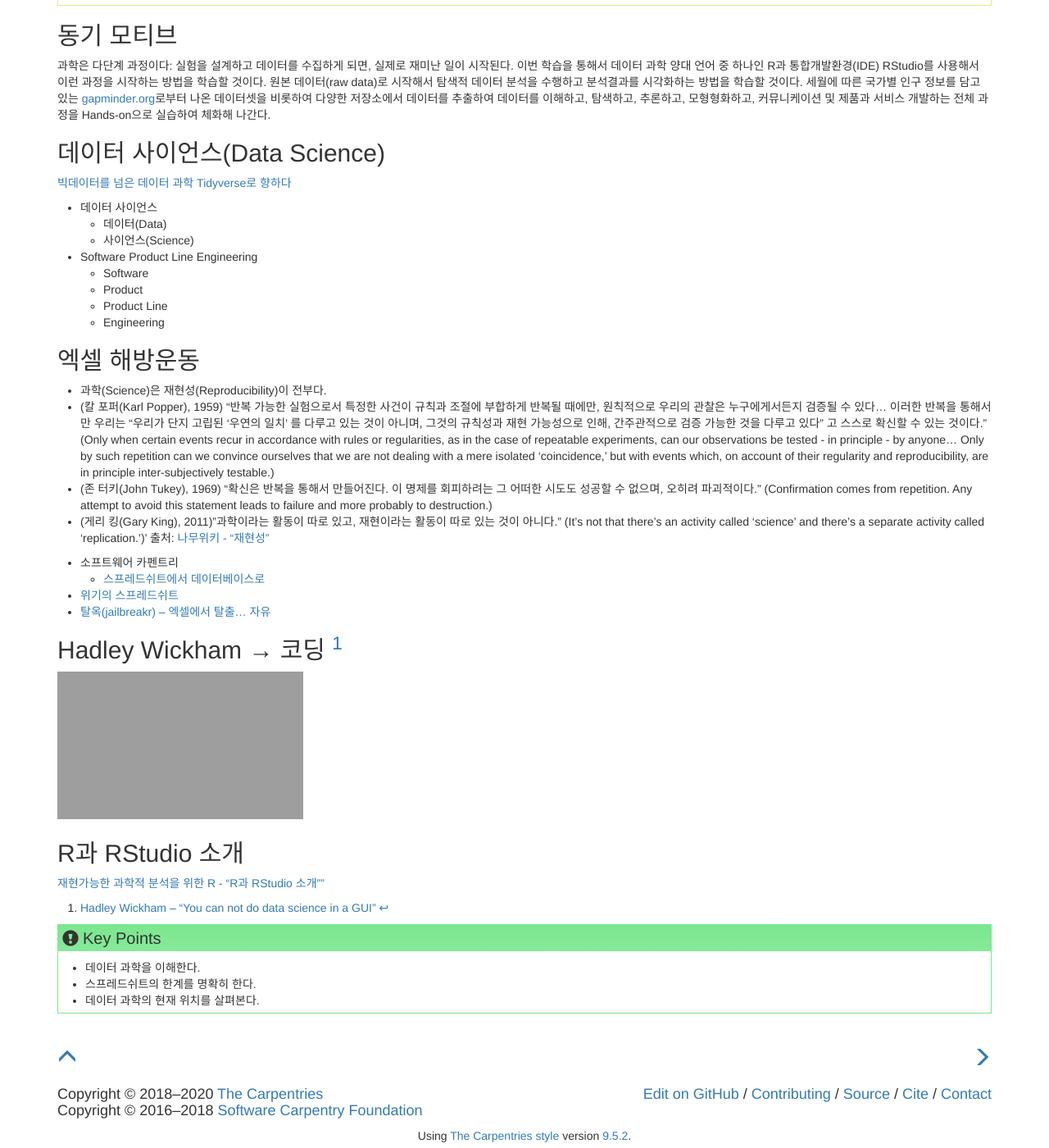
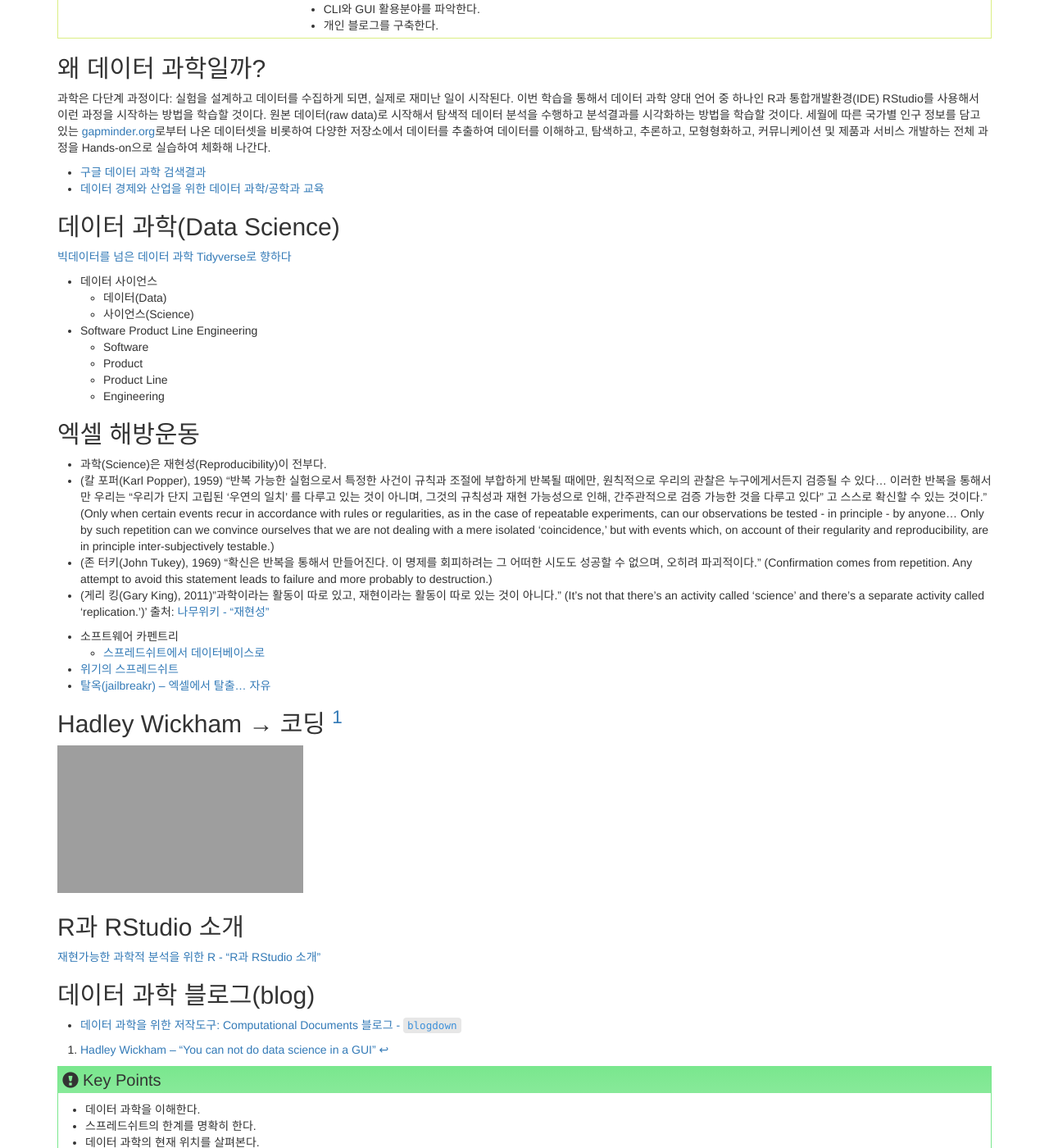
Before and after one commit to statkclee/ds-intro-2020, a Jekyll site: the page built from _episodes/01-data-science-intro.md, in a window 1280 px wide and 1400 px high, scrolled down 403 px. Shown: the whole window at 82% size. Built offline with Jekyll 4.4.1, drawn with Linux system fonts in a browser that asks for light colours; some of the changed text lies outside the part shown; grey boxes are pictures that could not be loaded.

Commit message:
update data science intro

```diff
--- a/_episodes/01-data-science-intro.md
+++ b/_episodes/01-data-science-intro.md
@@ -8,21 +8,24 @@ questions:
 - "데이터 과학이란 무언인가?"
 - "왜 엑셀 해방운동을 펼치는가?"
 - "왜 GUI는 데이터 과학의 미래가 될 수 없는가?"
+- "데이터 과학 블로그를 만들기 정말 어렵습니까?"
 objectives:
 - "데이터 과학을 이해한다."
 - "엑셀(스프레드쉬트)의 장단점을 살펴본다."
 - "CLI와 GUI 활용분야를 파악한다."
+- "개인 블로그를 구축한다."
 keypoints:
 - "데이터 과학을 이해한다."
 - "스프레드쉬트의 한계를 명확히 한다."
 - "데이터 과학의 현재 위치를 살펴본다."
+- "개인 데이터 과학 블로그를 생성한다."
 source: Rmd
 ---
 
 
 
 
-## 동기 모티브 {#data-science}
+## 왜 데이터 과학일까? {#data-science}
 
 과학은 다단계 과정이다: 실험을 설계하고 데이터를 수집하게 되면, 실제로 재미난 일이 시작된다.
 이번 학습을 통해서 데이터 과학 양대 언어 중 하나인 R과 통합개발환경(IDE) RStudio를 사용해서 이런 과정을 시작하는 방법을 학습할 것이다.
@@ -30,7 +33,10 @@ source: Rmd
 세월에 따른 국가별 인구 정보를 담고 있는 [gapminder.org](https://www.gapminder.org)로부터 나온 데이터셋을 비롯하여 다양한 저장소에서
 데이터를 추출하여 데이터를 이해하고, 탐색하고, 추론하고, 모형형화하고, 커뮤니케이션 및 제품과 서비스 개발하는 전체 과정을 Hands-on으로 실습하여 체화해 나간다.
 
-## 데이터 사이언스(Data Science) {#data-science-intro}
+- [구글 데이터 과학 검색결과](https://www.google.com/search?q=%EB%8D%B0%EC%9D%B4%ED%84%B0+%EA%B3%BC%ED%95%99&oq=%EB%8D%B0%EC%9D%B4%ED%84%B0+%EA%B3%BC%ED%95%99&aqs=chrome..69i57j0l4j69i61l3.1771j0j7&sourceid=chrome&ie=UTF-8)
+- [데이터 경제와 산업을 위한 데이터 과학/공학과 교육](https://statkclee.github.io/ds-authoring/ds-data-industry.html)
+
+## 데이터 과학(Data Science) {#data-science-intro}
 
 [빅데이터를 넘은 데이터 과학 Tidyverse로 향하다](https://statkclee.github.io/ds-authoring/ds_maso_tidyverse.html)
 
@@ -66,4 +72,10 @@ source: Rmd
 
 ## R과 RStudio 소개
 
-[재현가능한 과학적 분석을 위한 R - "R과 RStudio 소개""](https://statkclee.github.io/r-gapminder-kr/01-rstudio-intro/index.html)
+[재현가능한 과학적 분석을 위한 R - "R과 RStudio 소개"](https://statkclee.github.io/r-gapminder-kr/01-rstudio-intro/index.html)
+
+
+## 데이터 과학 블로그(blog)
+
+- [데이터 과학을 위한 저작도구: Computational Documents
+블로그 - `blogdown`](https://statkclee.github.io/comp_document/ds-blogdown.html)
```
Also changed, not shown: _episodes_rmd/01-data-science-intro.Rmd (+15 -3 lines).
